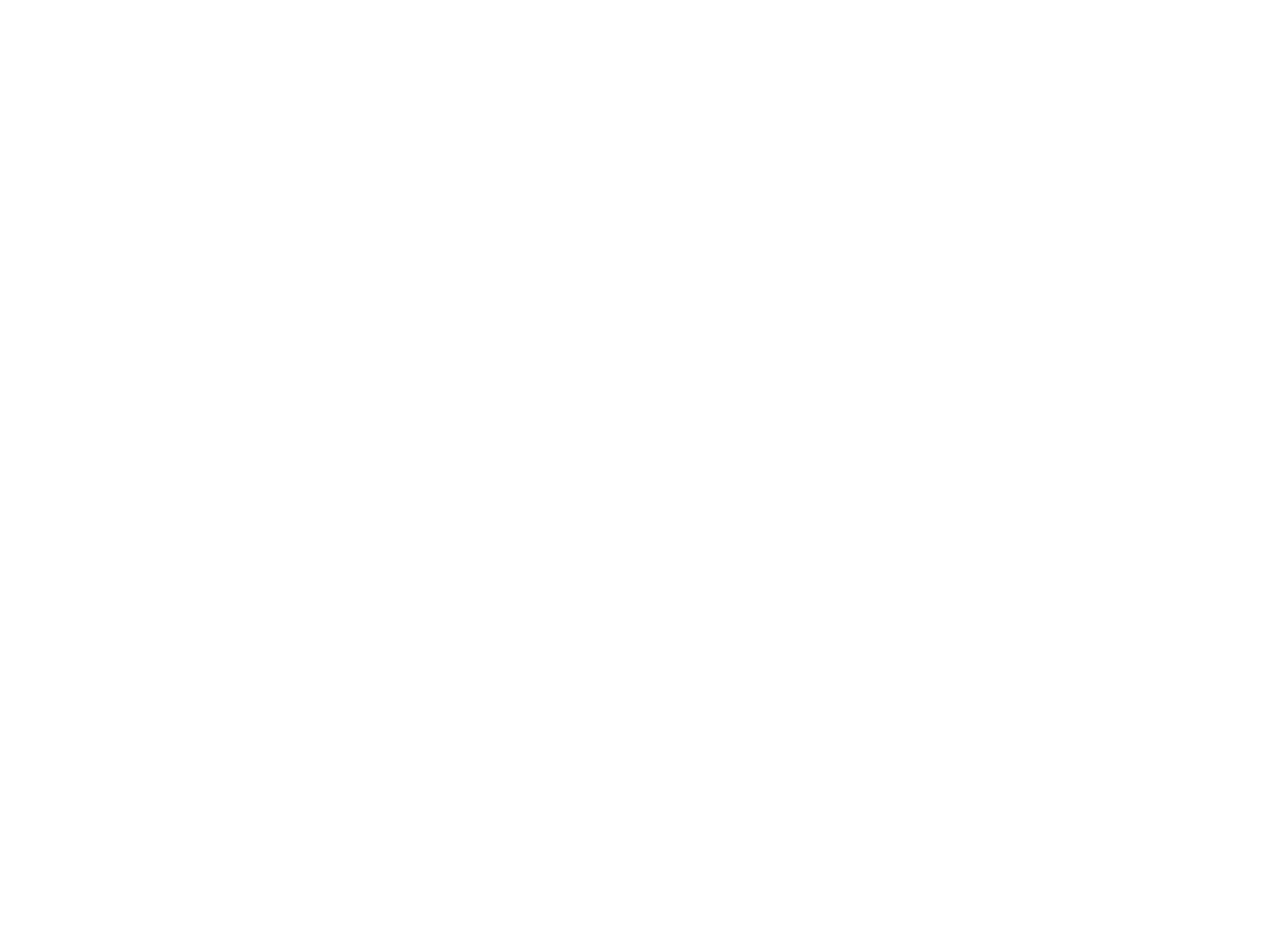
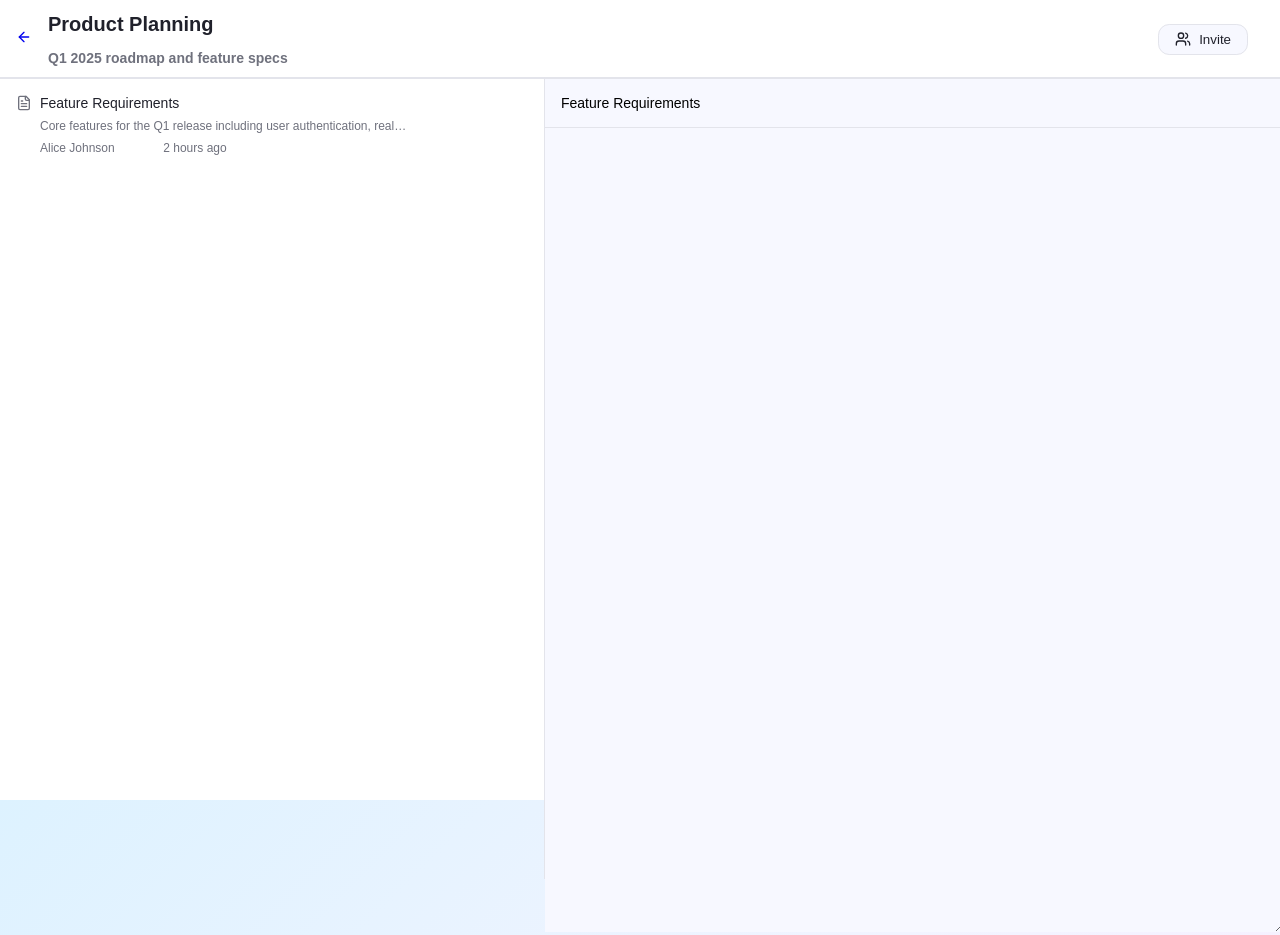
Before and after one commit to Matt2334/collab, a React (Vite) app in the folder Frontend/: page /rooms/1 in a window 1280 px wide. Before the commit this address had no page. Before the commit the page ends 800 px from the top, so only its background shows below. Built offline with nearby package versions, Linux system fonts and the light colour scheme; no server answers.

Commit message:
changed dash grid items to use "Link" from previous a tag. Also started building out rooms layout.

```diff
--- a/Frontend/src/App.jsx
+++ b/Frontend/src/App.jsx
@@ -3,14 +3,16 @@ import { BrowserRouter, Routes, Route } from "react-router-dom";
 import Login from "./pages/login";
 import SignUp from "./pages/signup";
 import Dashboard from "./pages/dashboard";
+import Rooms from "./pages/rooms";
 function App() {
   return (
     <>
       <BrowserRouter>
         <Routes>
           <Route exact path="/login" element={<Login />} />
-          <Route path="/signup" element={<SignUp/>}/>
-          <Route path="/dashboard" element={<Dashboard/>}/>
+          <Route path="/signup" element={<SignUp />} />
+          <Route path="/dashboard" element={<Dashboard />} />
+          <Route path="/rooms/:id" element={<Rooms />} />
         </Routes>
       </BrowserRouter>
     </>
--- a/Frontend/src/components/dash-grid.jsx
+++ b/Frontend/src/components/dash-grid.jsx
@@ -1,11 +1,12 @@
 import styled from "styled-components";
 import React from "react";
+import { Link } from "react-router-dom";
 const Wrap = styled.div`
   display: grid;
   gap: 2rem;
   grid-template-columns: repeat(3, 1fr);
   margin-top: 1rem;
-  a{
+  a {
     text-decoration: none;
   }
 `;
@@ -58,8 +59,8 @@ function Grid({ rooms }) {
   return (
     <Wrap>
       {rooms.map((room) => (
-        <a href={`/room/${room.id}`} key={room.id}>
-        <Container >
+        <Link to={`/rooms/${room.id}`} key={room.id}>
+          <Container>
             <Title>{room.name}</Title>
             <Text>{room.description}</Text>
             <Content>
@@ -128,7 +129,7 @@ function Grid({ rooms }) {
               </div>
             </Content>
           </Container>
-        </a>
+        </Link>
       ))}
     </Wrap>
   );
--- a/Frontend/src/pages/dashboard.jsx
+++ b/Frontend/src/pages/dashboard.jsx
@@ -1,7 +1,9 @@
 import React, { useState, useEffect } from "react";
 import styled from "styled-components";
 import Grid from "../components/dash-grid.jsx";
-const Wrapper = styled.div``;
+const Wrapper = styled.div`
+  height: 100vh;
+`;
 const Nav = styled.nav`
   background-color: white;
   justify-content: center;
--- /dev/null
+++ b/Frontend/src/pages/rooms.jsx
@@ -0,0 +1,228 @@
+import styled from "styled-components";
+import React, { useState, useEffect } from "react";
+import { useParams, Link } from "react-router-dom";
+const Wrap = styled.div`
+  background-color: white;
+  height: 100vh;
+`;
+const Top = styled.div`
+  display: flex;
+  flex-direction: row;
+  align-items: center;
+  gap: 1rem;
+  padding-left: 1rem;
+  border-bottom: 2px solid oklch(0.92 0.01 280);
+`;
+const Button = styled.button`
+  background-color: oklch(0.98 0.01 280);
+  border: 1px solid oklch(0.92 0.01 280);
+  border-radius: 0.7rem;
+  cursor: pointer;
+  padding: 0.4rem 1rem;
+  align-items: center;
+  display: flex;
+  color: oklch(0.25 0.02 280);
+  position: absolute;
+  right: 2rem;
+  top: 1.5rem;
+  svg {
+    width: 1rem;
+    height: 1rem;
+    padding-right: 0.5rem;
+  }
+`;
+const Title = styled.div`
+  font-weight: 100;
+  h1 {
+    font-size: 20px;
+    color: oklch(0.25 0.02 280);
+  }
+  h2 {
+    font-size: 14px;
+    color: oklch(0.55 0.02 280);
+  }
+`;
+const Bottom = styled.div`
+  display: flex;
+  flex-direction: columns;
+`;
+const SmallNote = styled.div`
+  width: 40vw;
+  display: flex;
+  flex-direction: row;
+  align-items: start;
+  padding: 1rem;
+  gap: 0.5rem;
+  svg {
+    width: 1rem;
+    height: 1rem;
+    color: oklch(0.55 0.02 280);
+    overflow: unset;
+  }
+  h3 {
+    font-size: 14px;
+    margin: 0 0 0.5rem 0;
+    color: oklch(0.25 0.02 280);
+    font-weight: 100;
+  }
+  p {
+    color: oklch(0.55 0.02 280);
+    font-size: 12px;
+    text-overflow: ellipsis;
+    white-space: nowrap;
+    overflow: hidden;
+    width: 60%;
+    margin: 0 0 0.5rem 0;
+  }
+`;
+const NoteMain = styled.div`
+  width: 100%;
+  height: 100vh;
+  background-color: rgb(247 248 255);
+  border-left: 1px solid oklch(0.92 0.01 280);
+  font-size: 14px;
+  div {
+    width: 100%;
+    margin: 1rem;
+    h3{
+        font-weight: 100;
+        font-size: 14px;
+    }
+  }
+  textarea{
+    width: 100%;
+    height: 100%;
+    overflow: hidden;
+    background-color: inherit;
+    outline: none;
+    border: none;
+    border-top: 1px solid oklch(0.92 0.01 280);
+
+  }
+`;
+function Rooms() {
+  const [roomInfo, setRoomInfo] = useState([]);
+  const [m, setM] = useState("");
+  const { id } = useParams();
+  const [toggle, setToggle] = useState(0);
+  useEffect(() => {
+    fetch(`http://localhost:5000/api/note/${id}/notes`, {
+      method: "GET",
+      headers: { "Content-Type": "application/json" },
+    })
+      .then((response) => {
+        if (response.status === 403) {
+          setM("You must be logged in to perform this action");
+        } else if (!response.ok) {
+          throw new Error("Network response was not ok");
+        }
+        return response.json();
+      })
+      .then((data) => {
+        if (data.message) {
+          setM(data.message);
+        } else {
+          setRoomInfo(data);
+        }
+      });
+  });
+  const mockNotes = [
+    {
+      id: 1,
+      title: "Feature Requirements",
+      info: "Core features for the Q1 release including user authentication, real-time collaboration, and workspace management.",
+      author: "Alice Johnson",
+      lastUpdated: "2 hours ago",
+    },
+  ];
+  return (
+    <Wrap>
+      <Top>
+        <div>
+          <Link to="/dashboard">
+            <svg
+              xmlns="http://www.w3.org/2000/svg"
+              width="16"
+              height="16"
+              viewBox="0 0 24 24"
+              fill="none"
+              stroke="currentColor"
+              stroke-width="2"
+              stroke-linecap="round"
+              stroke-linejoin="round"
+              class="lucide lucide-arrow-left w-4 h-4"
+            >
+              <path d="m12 19-7-7 7-7"></path>
+              <path d="M19 12H5"></path>
+            </svg>
+          </Link>
+        </div>
+        <Title>
+          <h1>Product Planning</h1>
+          <h2>Q1 2025 roadmap and feature specs</h2>
+        </Title>
+        <div style={{ display: "flex", flexDirection: "row" }}>
+          <Button>
+            <svg
+              xmlns="http://www.w3.org/2000/svg"
+              width="24"
+              height="24"
+              viewBox="0 0 24 24"
+              fill="none"
+              stroke="currentColor"
+              stroke-width="2"
+              stroke-linecap="round"
+              stroke-linejoin="round"
+              class="lucide lucide-users w-4 h-4 mr-2"
+            >
+              <path d="M16 21v-2a4 4 0 0 0-4-4H6a4 4 0 0 0-4 4v2"></path>
+              <circle cx="9" cy="7" r="4"></circle>
+              <path d="M22 21v-2a4 4 0 0 0-3-3.87"></path>
+              <path d="M16 3.13a4 4 0 0 1 0 7.75"></path>
+            </svg>
+            Invite
+          </Button>
+        </div>
+      </Top>
+      <Bottom>
+        <div>
+          {mockNotes.map((note) => (
+            <SmallNote onClick={() => setToggle(note.id)} key={note.id}>
+              <svg
+                xmlns="http://www.w3.org/2000/svg"
+                viewBox="0 0 24 24"
+                fill="none"
+                stroke="currentColor"
+                stroke-width="2"
+                stroke-linecap="round"
+                stroke-linejoin="round"
+              >
+                <path d="M15 2H6a2 2 0 0 0-2 2v16a2 2 0 0 0 2 2h12a2 2 0 0 0 2-2V7Z"></path>
+                <path d="M14 2v4a2 2 0 0 0 2 2h4"></path>
+                <path d="M10 9H8"></path>
+                <path d="M16 13H8"></path>
+                <path d="M16 17H8"></path>
+              </svg>
+              <div>
+                <h3>{note.title}</h3>
+                <p>{note.info}</p>
+                <div style={{ display: "flex", width: "40%" }}>
+                  <p>{note.author}</p>
+                  <p>{note.lastUpdated}</p>
+                </div>
+              </div>
+            </SmallNote>
+          ))}
+        </div>
+        <NoteMain>
+          <div>
+            <h3>{mockNotes[toggle].title}</h3>
+            {/* will need to chnage h3 to an input style so title can be editable */}
+          </div>
+          <textarea />
+        </NoteMain>
+      </Bottom>
+    </Wrap>
+  );
+}
+export default Rooms;
```
Lines whose indentation alone changed are shown as unchanged.
